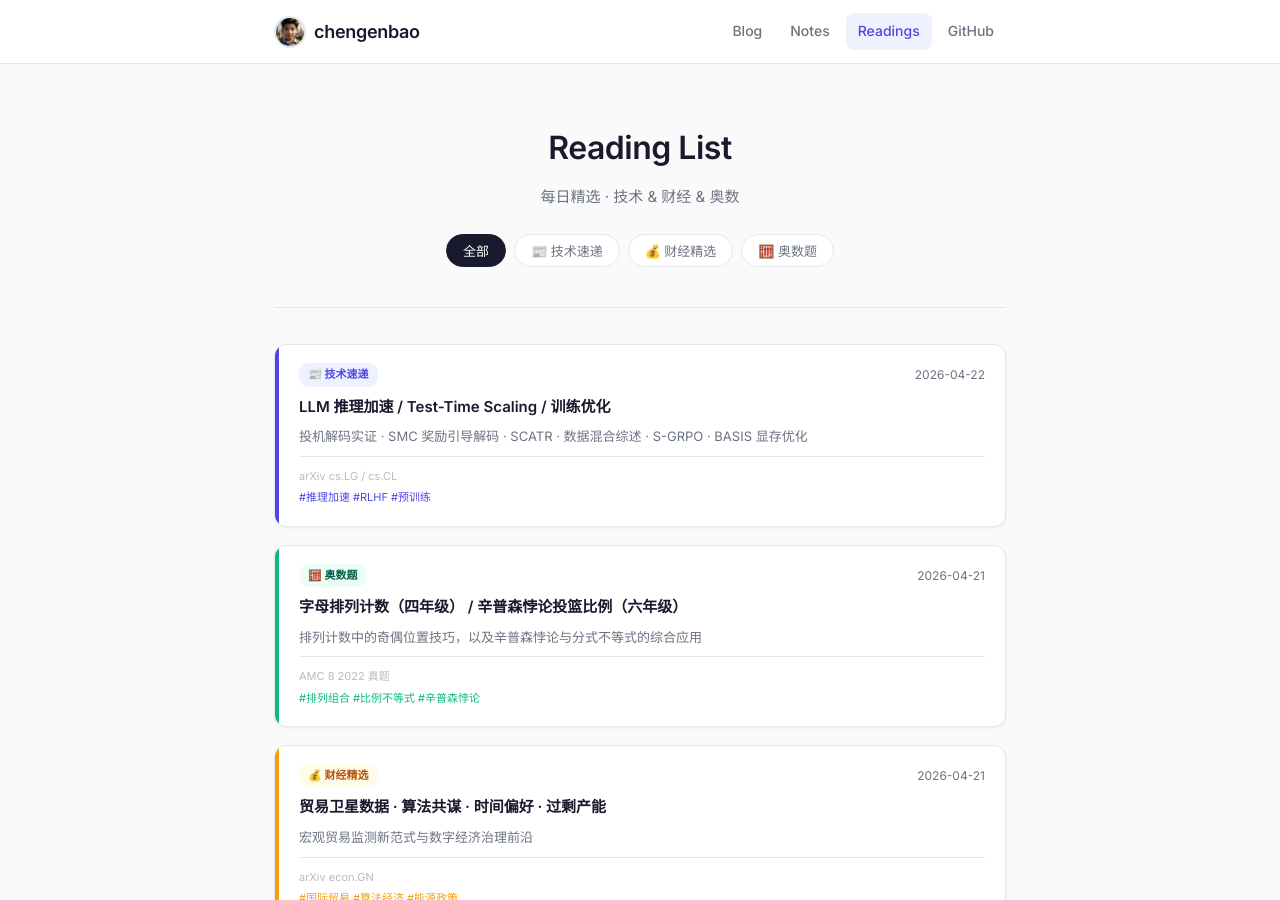
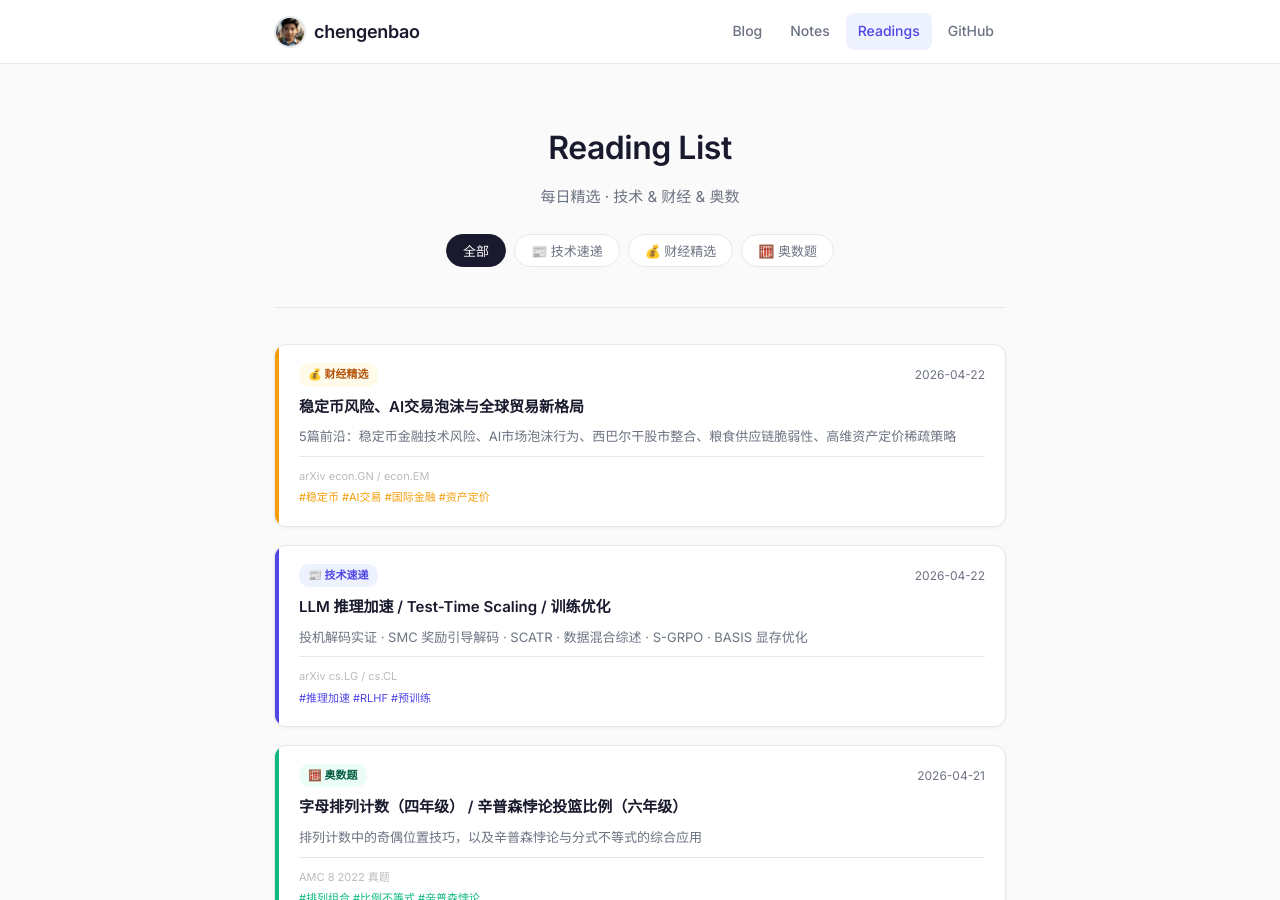
Before and after one commit to chengenbao/chengenbao.github.io, a Jekyll site: the page built from reading-list/index.md, in a window 1280 px wide and 900 px high. Built offline with Jekyll 4.4.1, drawn with Linux system fonts in a browser that asks for light colours.

Commit message:
add finance card 2026-04-22

```diff
--- a/reading-list/index.md
+++ b/reading-list/index.md
@@ -18,6 +18,21 @@ permalink: /reading-list/
   </div>
 
   <div class="rl-grid">
+<a class="rl-card finance" href="/reading-list/2026-04-22-finance-daily/">
+  <div class="rl-accent"></div>
+  <div class="rl-body">
+    <div class="rl-top">
+      <span class="rl-badge finance">💰 财经精选</span>
+      <time>2026-04-22</time>
+    </div>
+    <h2>稳定币风险、AI交易泡沫与全球贸易新格局</h2>
+    <p>5篇前沿：稳定币金融技术风险、AI市场泡沫行为、西巴尔干股市整合、粮食供应链脆弱性、高维资产定价稀疏策略</p>
+    <div class="rl-meta">
+      <span class="rl-source">arXiv econ.GN / econ.EM</span>
+      <span class="rl-tags">#稳定币 #AI交易 #国际金融 #资产定价</span>
+    </div>
+  </div>
+</a>
 <a class="rl-card tech" href="/reading-list/2026-04-22-tech-daily/">
   <div class="rl-accent"></div>
   <div class="rl-body">
```
